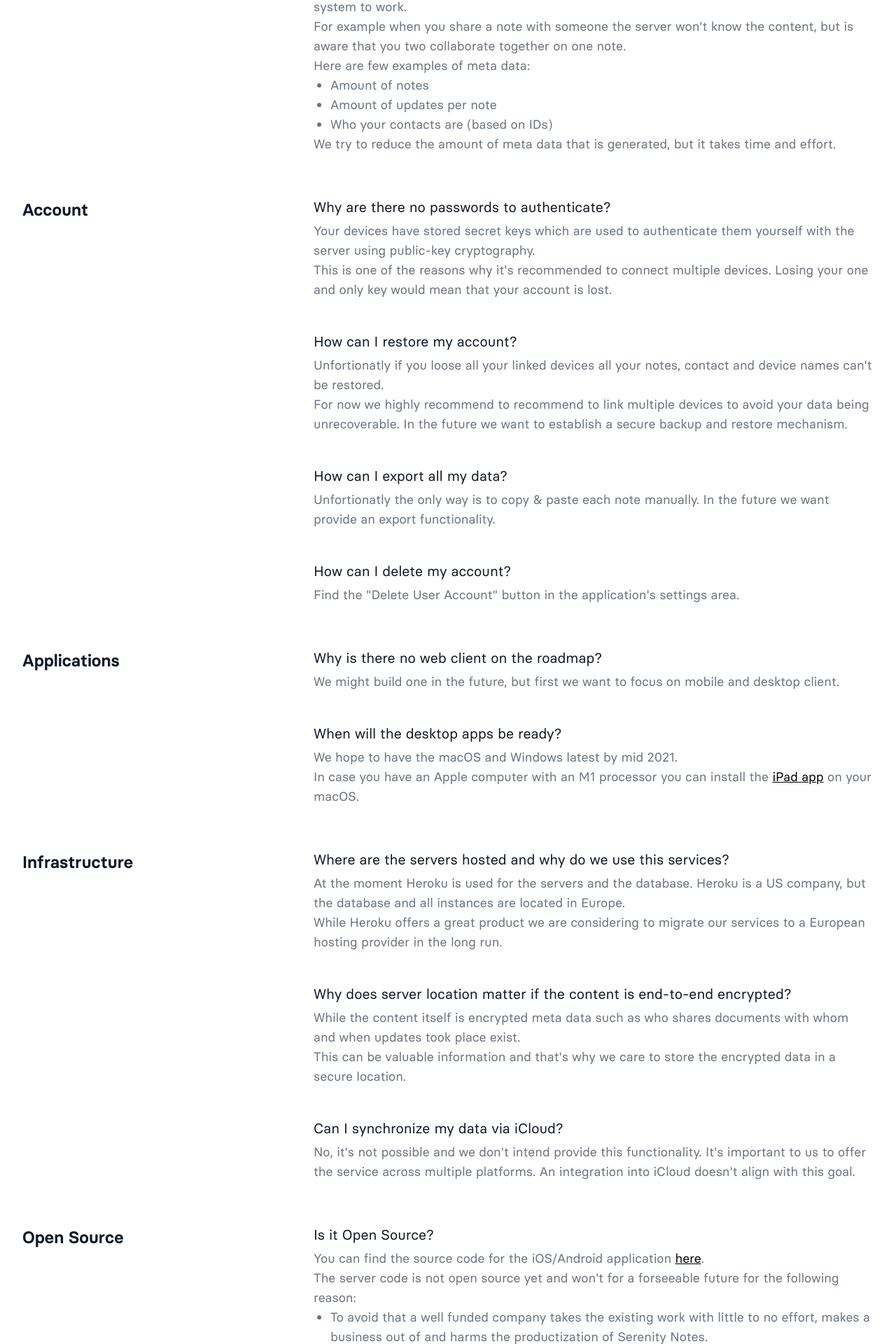
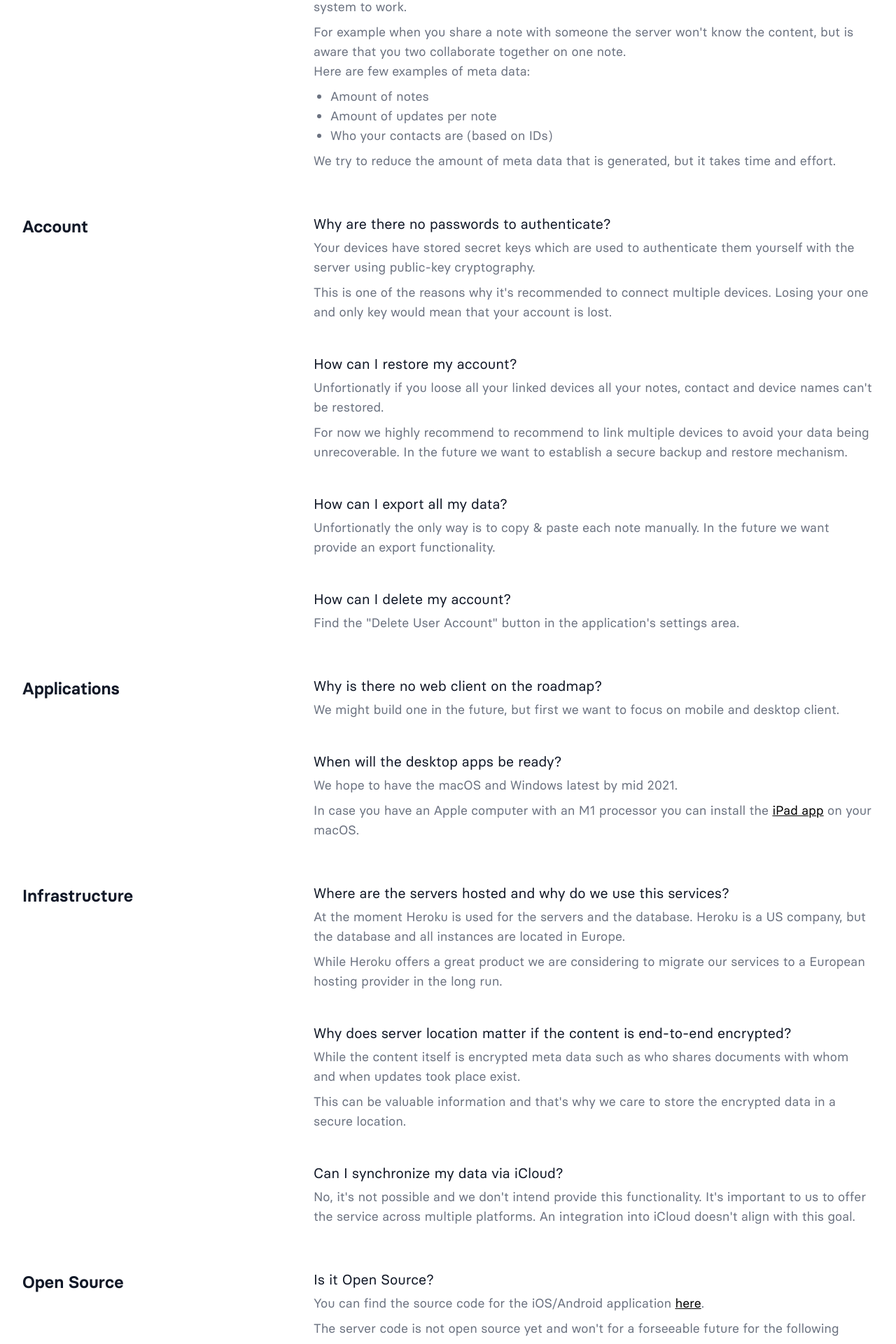
Before and after one commit to serenity-kit/website-legacy, a Next.js app: page /en/notes/support in a window 1280 px wide. Shown: the part 816-2736 px from the top of the page at 70% size. Built offline with nearby package versions, Linux system fonts and the light colour scheme; what @tailwindcss/typography, urql would draw is missing.

Commit message:
fix margin

```diff
--- a/pages/en/notes/support.tsx
+++ b/pages/en/notes/support.tsx
@@ -93,18 +93,18 @@ export default function Home() {
                 While all content is end-to-end encrypted there is so called
                 meta data generated for the whole system to work.
               </p>
-              <p>
+              <p className="mt-2">
                 For example when you share a note with someone the server won't
                 know the content, but is aware that you two collaborate together
                 on one note.
               </p>
               <p>Here are few examples of meta data:</p>
-              <ul className="list-disc pl-6">
+              <ul className="mt-2 list-disc pl-6">
                 <li>Amount of notes</li>
                 <li>Amount of updates per note</li>
                 <li>Who your contacts are (based on IDs)</li>
               </ul>
-              <p>
+              <p className="mt-2">
                 We try to reduce the amount of meta data that is generated, but
                 it takes time and effort.
               </p>
@@ -129,7 +129,7 @@ export default function Home() {
                 authenticate them yourself with the server using public-key
                 cryptography.
               </p>
-              <p>
+              <p className="mt-2">
                 This is one of the reasons why it's recommended to connect
                 multiple devices. Losing your one and only key would mean that
                 your account is lost.
@@ -140,7 +140,7 @@ export default function Home() {
                 Unfortionatly if you loose all your linked devices all your
                 notes, contact and device names can't be restored.
               </p>
-              <p>
+              <p className="mt-2">
                 For now we highly recommend to recommend to link multiple
                 devices to avoid your data being unrecoverable. In the future we
                 want to establish a secure backup and restore mechanism.
@@ -180,7 +180,7 @@ export default function Home() {
             </FaqEntry>
             <FaqEntry title="When will the desktop apps be ready?">
               <p>We hope to have the macOS and Windows latest by mid 2021.</p>
-              <p>
+              <p className="mt-2">
                 In case you have an Apple computer with an M1 processor you can
                 install the{" "}
                 <a href="https://apps.apple.com/at/app/serenity-notes/id1544162074">
@@ -209,7 +209,7 @@ export default function Home() {
                 Heroku is a US company, but the database and all instances are
                 located in Europe.
               </p>
-              <p>
+              <p className="mt-2">
                 While Heroku offers a great product we are considering to
                 migrate our services to a European hosting provider in the long
                 run.
@@ -220,7 +220,7 @@ export default function Home() {
                 While the content itself is encrypted meta data such as who
                 shares documents with whom and when updates took place exist.
               </p>
-              <p>
+              <p className="mt-2">
                 This can be valuable information and that's why we care to store
                 the encrypted data in a secure location.
               </p>
@@ -255,18 +255,18 @@ export default function Home() {
                 </a>
                 .
               </p>
-              <p>
+              <p className="mt-2">
                 The server code is not open source yet and won't for a
                 forseeable future for the following reason:
               </p>
-              <ul className="list-disc pl-6">
+              <ul className="mt-2 list-disc pl-6">
                 <li>
                   To avoid that a well funded company takes the existing work
                   with little to no effort, makes a business out of and harms
                   the productization of Serenity Notes.
                 </li>
               </ul>
-              <p>
+              <p className="mt-2">
                 While it's not reason to not publish the server code, from a
                 perspective of verifying the security it shouldn't be necessary
                 to expose the server code. The clients should never accept a
@@ -304,7 +304,7 @@ export default function Home() {
                 exchanging data to represent a document receiving and decrypting
                 every change would be very ineffecient.
               </p>
-              <p>
+              <p className="mt-2">
                 Our protocol, while still naive, is already more effiecient in
                 most cases. We are always encrypting the full CRDT data
                 structure (with tombstones for deleted sections) and sending it
@@ -312,7 +312,7 @@ export default function Home() {
                 message. While still very inefficient it works already quite
                 well when not too many devices exchange smaller documents.
               </p>
-              <p>
+              <p className="mt-2">
                 There are further optimization possible like using snapshots in
                 combination with change messages. In order to implement such
                 optimization we would need to fork Matrix or convince them to
@@ -320,7 +320,7 @@ export default function Home() {
                 with the believe that this will allow us better to experiment on
                 the protocol and evolve it faster.
               </p>
-              <p>
+              <p className="mt-2">
                 That doesn't mean the Matrix Protocol can't have such
                 optimisations and we would be happy to share our findings and
                 collaborate.
```
